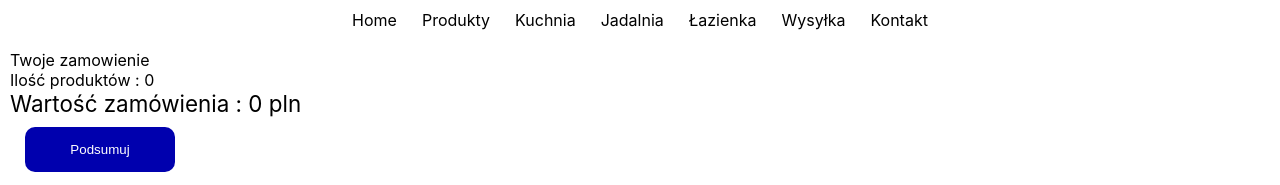
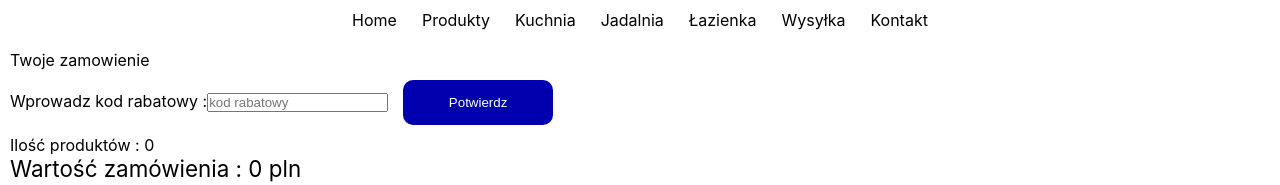
Before and after one commit to marcinoles87/my-app2, a React (Create React App) app: page /zamowienie in a window 1280 px wide. Shown: the part 204-389 px from the top of the page. Built offline with nearby package versions, Linux system fonts and the light colour scheme.

Commit message:
add code

```diff
--- a/src/App.js
+++ b/src/App.js
@@ -29,6 +29,7 @@ function App() {
   const [allPrice,setallPrice] = useState('')
   const [produktOpis,setProduktOpis] = useState()
   const [porownaj,setPorownaj] = useState([])
+  const [kodRabatowy,setKodRabatowy] = useState()
 
   return (
     <div className="App">
@@ -49,7 +50,7 @@ function App() {
             <Route path='/łazienka' element={<Łazienka></Łazienka>}/>
             <Route path='kontakt' element={<Kontakt></Kontakt>}/>
             <Route path='wysyłka' element={<Wysyłka></Wysyłka>}/>
-            <Route path='zamowienie' element={<Zamowienie koszyk={koszyk} allPrice={allPrice} setallPrice={setallPrice} setKoszyk={setKoszyk}></Zamowienie>}/>
+            <Route path='zamowienie' element={<Zamowienie koszyk={koszyk} allPrice={allPrice} setallPrice={setallPrice} setKoszyk={setKoszyk} kodRabatowy={kodRabatowy} setKodRabatowy={setKodRabatowy}></Zamowienie>}/>
             <Route path='/formularz' element={<Formularz koszyk={koszyk} allPrice={allPrice} setallPrice={setallPrice} setKoszyk={setKoszyk}></Formularz>}/>
             <Route path='/mainWydarzenie' element={<MainWydarzenie></MainWydarzenie>}/>
             <Route path='/horeca' element={<Horeca></Horeca>}></Route>
--- a/src/pages/Zamowienie.jsx
+++ b/src/pages/Zamowienie.jsx
@@ -26,6 +26,10 @@ const handleDeleteItem = (item) =>{
 
 }
 
+const handleKodRabatowy = () =>{
+
+}
+
 
   return (
     <div className='zamowienie-container'>
@@ -47,6 +51,10 @@ const handleDeleteItem = (item) =>{
         </div>
 
     <div className='zamowienie-podsumowanie'>
+        <p>Wprowadz kod rabatowy :
+            <input placeholder='kod rabatowy' onChange={handleKodRabatowy}></input>
+            <button>Potwierdz</button>
+            </p>
         <p>Ilość produktów : {koszyk.length}</p>
         <p className='zamowienie-wartosc'>Wartość zamówienia : {Math.round(allPrice-(allPrice*20/100))} pln </p>
         <button onClick={handleSum}>Podsumuj</button>
```
